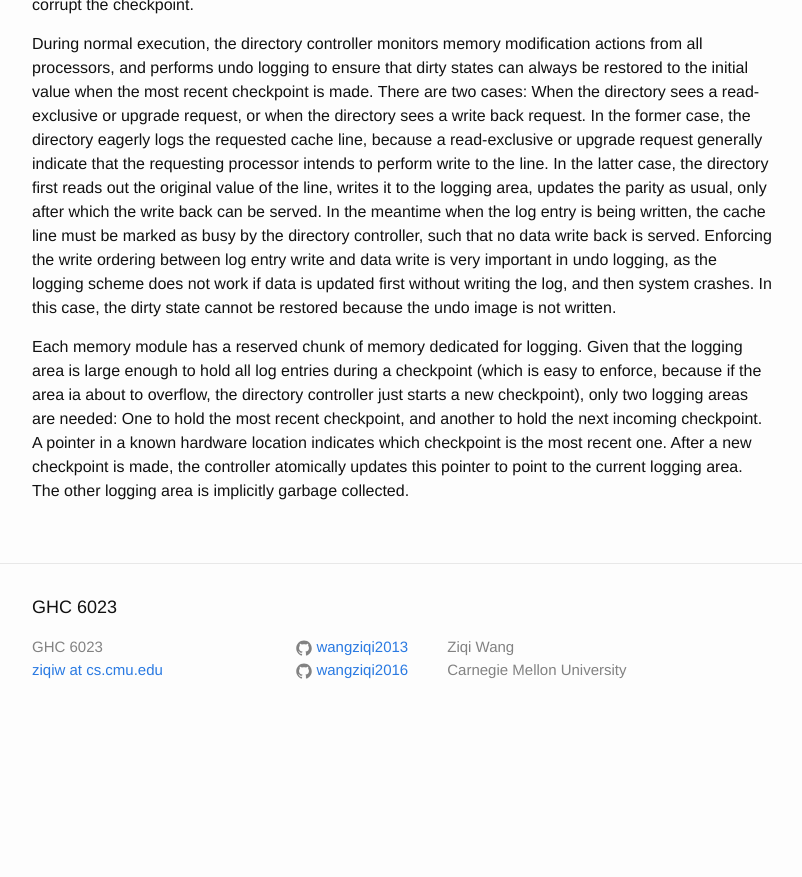
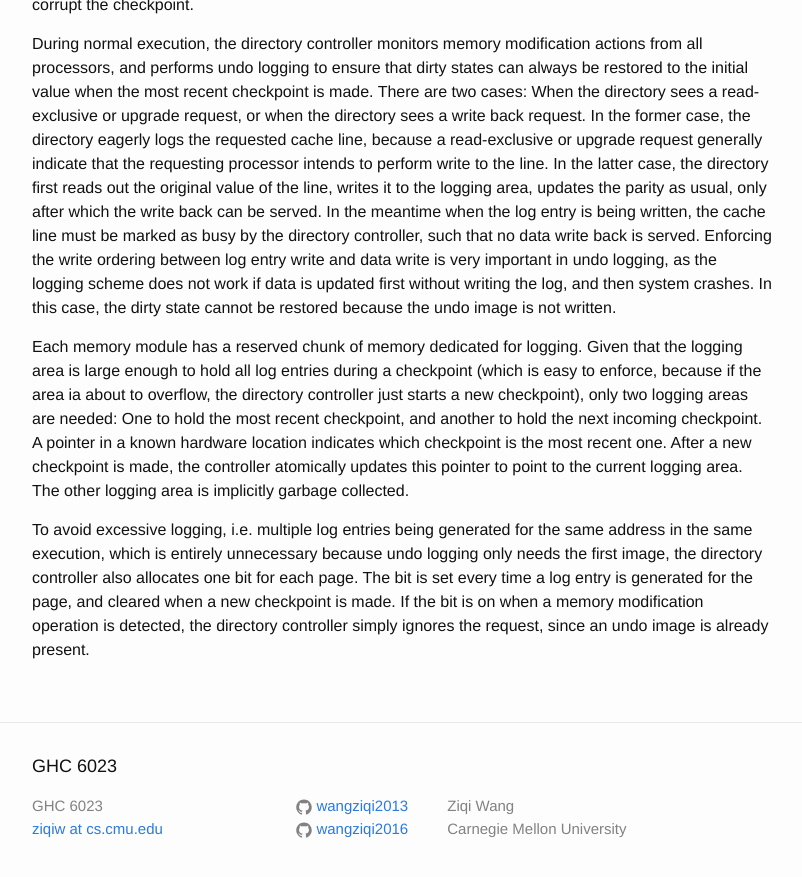
Before and after one commit to wangziqi2013/wangziqi2013.github.io, a Jekyll site: the page built from _posts/2019-03-09-revive.markdown, in a window 1280 px wide and 900 px high, scrolled down 2272 px. Shown: the top 877 px of the window, without its empty margins (238-1040 px from the left). Built offline with Jekyll 4.4.1, drawn with Linux system fonts in a browser that asks for light colours; before the commit the page ends 3013 px from its top, so only the background shows below that.

Commit message:
Adding logged bit

```diff
--- a/_posts/2019-03-09-revive.markdown
+++ b/_posts/2019-03-09-revive.markdown
@@ -97,3 +97,9 @@ controller just starts a new checkpoint), only two logging areas are needed: One
 another to hold the next incoming checkpoint. A pointer in a known hardware location indicates which checkpoint is the
 most recent one. After a new checkpoint is made, the controller atomically updates this pointer to point to the current
 logging area. The other logging area is implicitly garbage collected.
+
+To avoid excessive logging, i.e. multiple log entries being generated for the same address in the same execution, which is
+entirely unnecessary because undo logging only needs the first image, the directory controller also allocates one bit for
+each page. The bit is set every time a log entry is generated for the page, and cleared when a new checkpoint is made.
+If the bit is on when a memory modification operation is detected, the directory controller simply ignores the request,
+since an undo image is already present.
```
